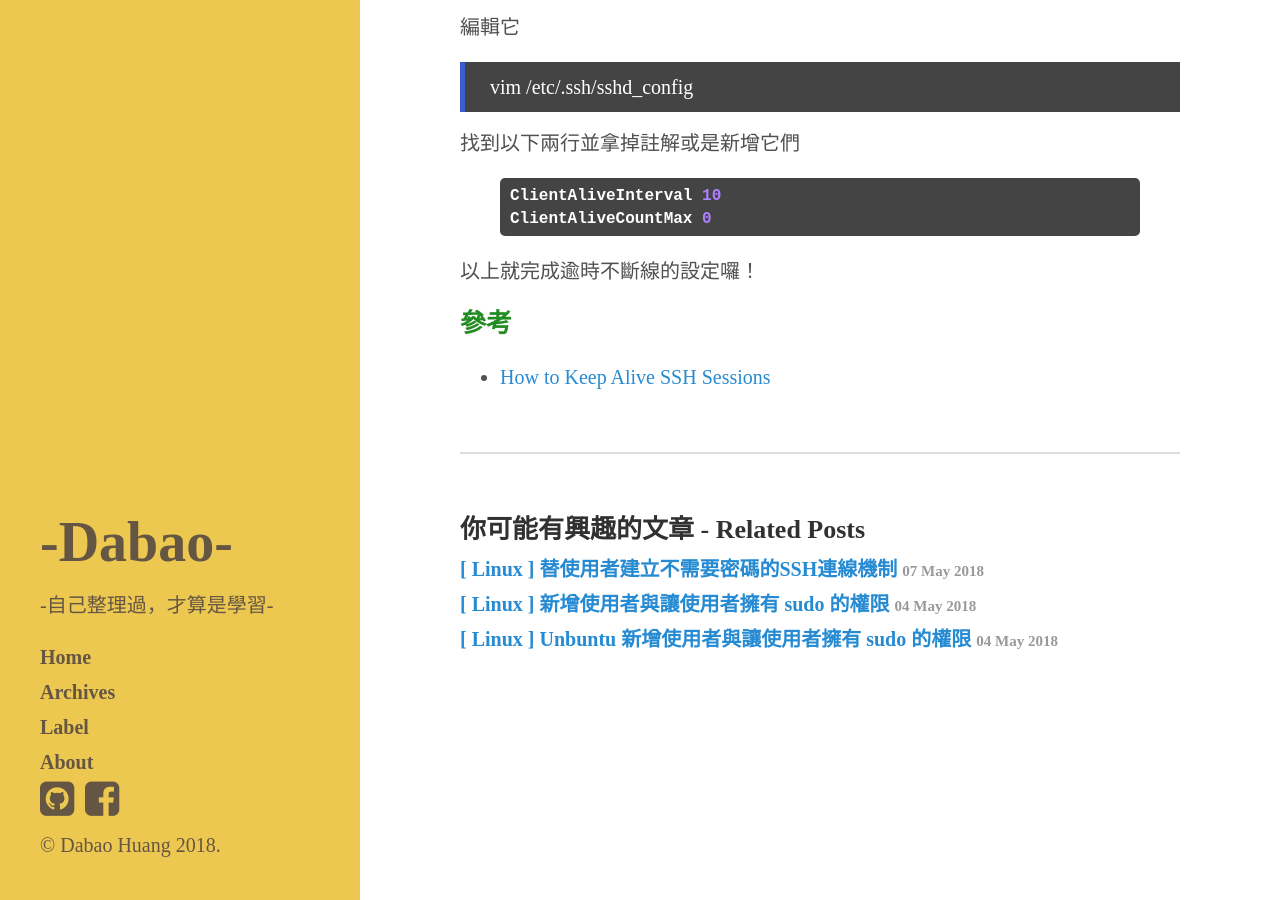
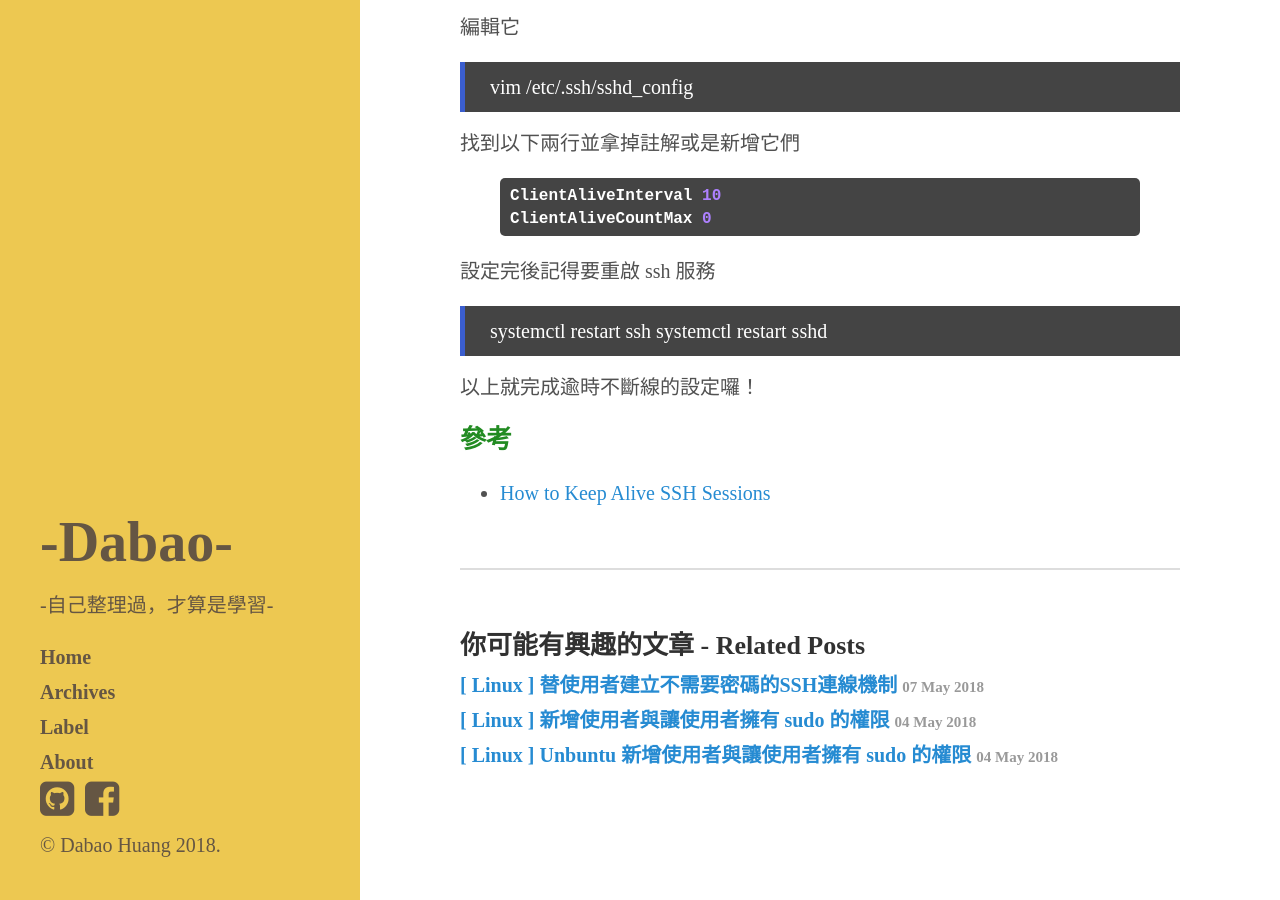
Before and after one commit to DabaoHuang/dabaohuang.github.io, a Jekyll site: the page built from _posts/2018-05-31-linux-ssh-config-login-timeout.md, in a window 1280 px wide and 900 px high, scrolled down 1329 px. Built offline with Jekyll 4.4.1, drawn with Linux system fonts in a browser that asks for light colours; nearby versions of some CDN libraries; comment, search, counter and statistics services are not loaded.

Commit message:
:satisfied: 2018-06-01 修飾文章

```diff
--- a/_posts/2018-05-31-linux-ssh-config-login-timeout.md
+++ b/_posts/2018-05-31-linux-ssh-config-login-timeout.md
@@ -56,6 +56,10 @@
 
 {% endhighlight %}
 
+設定完後記得要重啟 ssh 服務
+ > systemctl restart ssh
+ > systemctl restart sshd
+
 以上就完成逾時不斷線的設定囉！
 
 ## 參考
```
